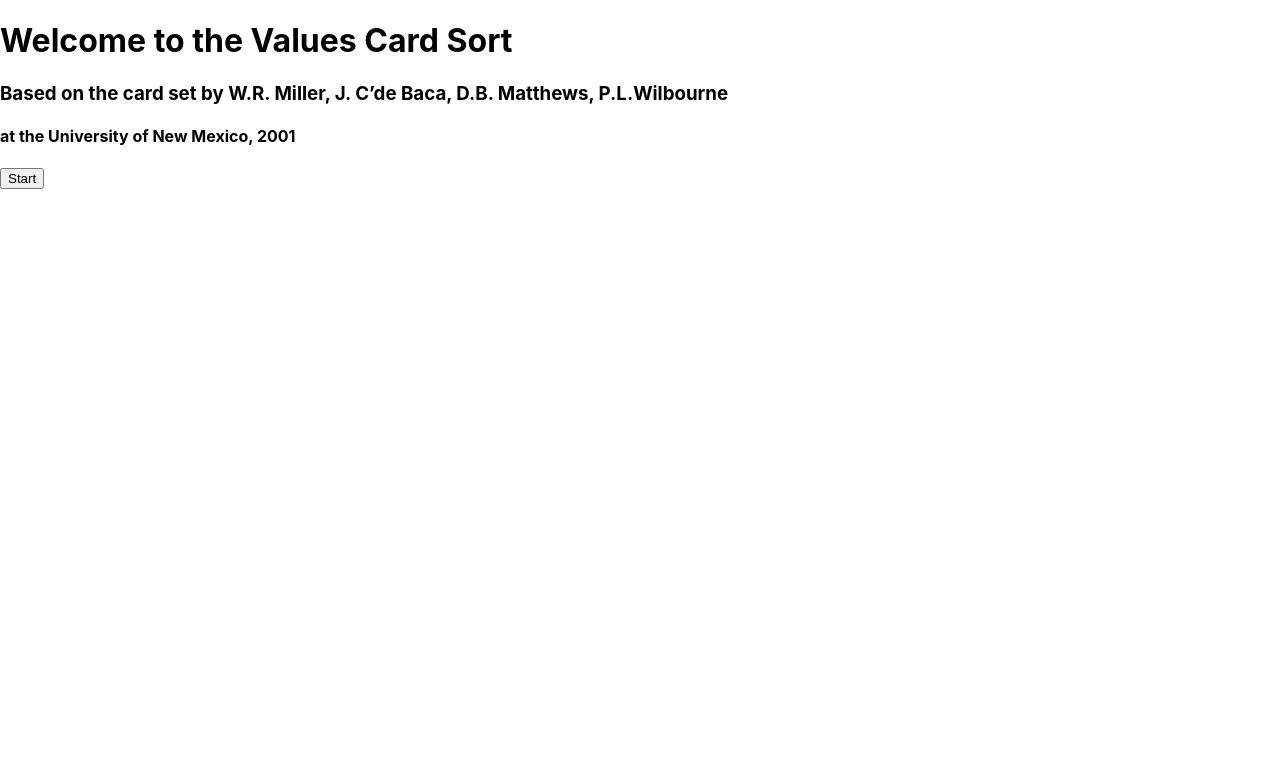
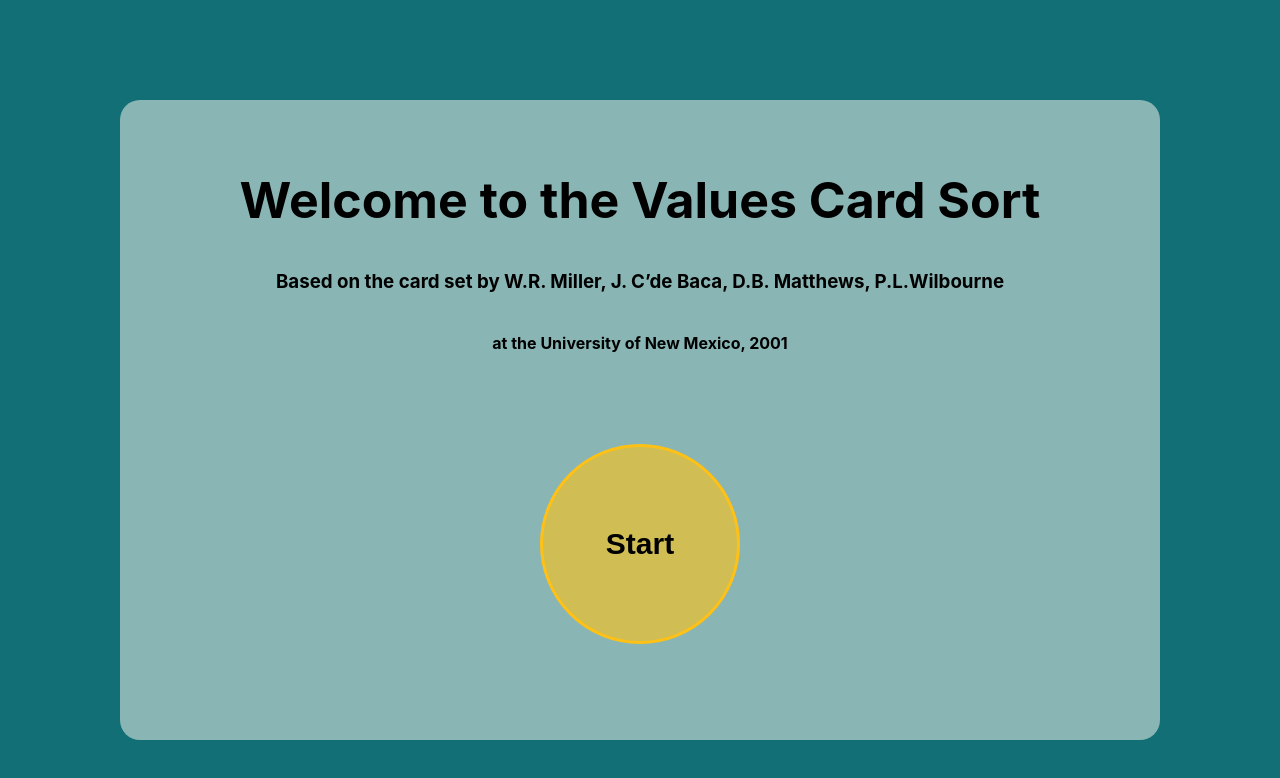
Before and after one commit to LB-BB/Values-Test, a React (Create React App) app: page / in a window 1280 px wide. Shown: the top 778 px of the page. Built offline with nearby package versions, Linux system fonts and the light colour scheme.

Commit message:
style home page

```diff
--- a/src/Home.js
+++ b/src/Home.js
@@ -1,5 +1,6 @@
 import React from 'react'
 import { useNavigate } from 'react-router-dom'
+import './styles.css'
 
 const Home = () => {
   const navigate = useNavigate()
@@ -9,12 +10,12 @@
   }
 
   return (
-    <div>
-      <div>
-        <h1 >Welcome to the Values Card Sort</h1>
-        <h3>Based on the card set by W.R. Miller, J. C’de Baca, D.B. Matthews, P.L.Wilbourne</h3>
-        <h4>at the University of New Mexico, 2001</h4>
-        <button onClick={handleStart}>Start</button>
+    <div className="home-container">
+      <div className='start-container'>
+        <h1 className="title">Welcome to the Values Card Sort</h1>
+        <h3 className='subtitle'>Based on the card set by W.R. Miller, J. C’de Baca, D.B. Matthews, P.L.Wilbourne</h3>
+        <h4 className='subtitle subtitle-2'>at the University of New Mexico, 2001</h4>
+        <button className="start-button" onClick={handleStart}>Start</button>
       </div>
     </div>
   )
--- /dev/null
+++ b/src/styles.css
@@ -0,0 +1,82 @@
+/* CSS for the home page /*
+
+/* Center the title */
+.title {
+  text-align: center;
+  margin-top: 50px;
+  font-size: 50px;
+  font-weight: bold;
+}
+.subtitle {
+  text-align: center;
+  margin-top: 40px;
+  font-weight: bold;
+}
+
+.subtitle-2 {
+  padding-bottom: 70px;
+}
+
+/* Style the start button */
+.start-button {
+  width: 200px;
+  height: 200px;
+  font-size: 30px;
+  font-weight: bold;
+  color: rgb(0, 0, 0);
+  background-color: rgb(255, 193, 21, 0.6);
+  border: 3px solid rgb(255, 193, 21, 1);
+  border-radius: 50%; /* Full circle */
+  cursor: pointer;
+  text-align: center;
+  position: relative; /* For ripple effect */
+  /* overflow: hidden;  */
+  /* For ripple effect */
+  margin: 0px auto;
+  display: flex;
+  align-items: center;
+  justify-content: center;
+}
+
+/* Ripple effect */
+.start-button::after {
+  content: '';
+  display: block;
+  position: absolute;
+  width: 2500px;
+  height: 2500px;
+  top: 50%;
+  left: 50%;
+  pointer-events: none;
+  background: radial-gradient(circle, rgba(255, 193, 21) 10%, transparent 0.01%);
+  background-repeat: no-repeat;
+  background-position: 50%;
+  transform: translate(-50%, -50%) scale(0);
+  opacity: 0;
+  transition: transform 0.5s, opacity 1s;
+}
+
+.start-button:hover::after {
+  transform: translate(-50%, -50%) scale(1);
+  opacity: 0.2;
+  transition: 0.5s;
+}
+
+/* Home container styles */
+.home-container {
+  background-color: rgb(19, 111, 118);
+  min-height: 100vh;
+  display: flex;
+  flex-direction: column;
+  justify-content: center;
+  align-items: center;
+  padding: 20px;
+}
+
+.start-container {
+  background-color: rgba(255, 253, 243, 0.5);
+  border-radius: 20px;
+  padding: 20px;
+  height: 600px;
+  width: 1000px;
+}
```
